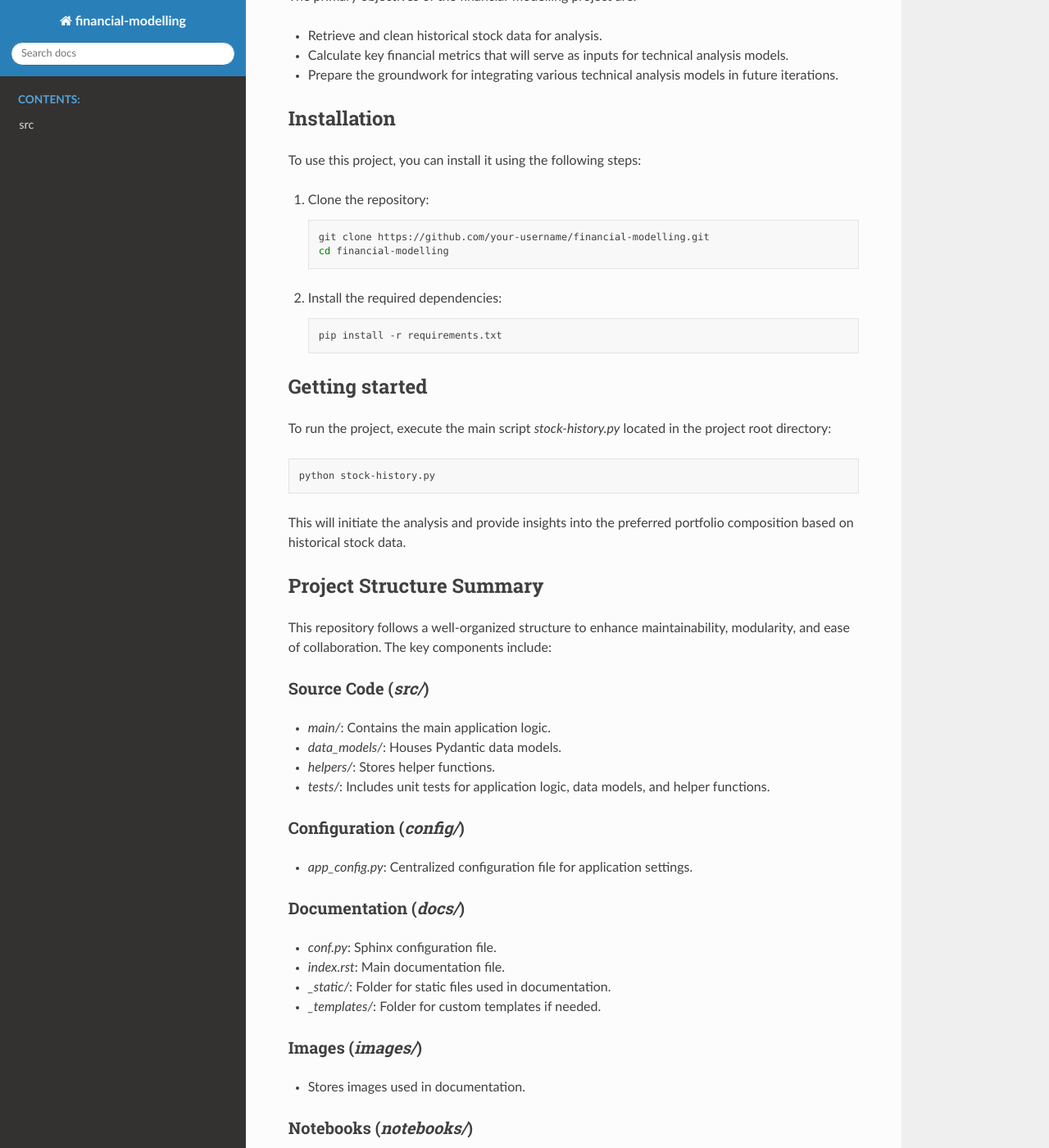
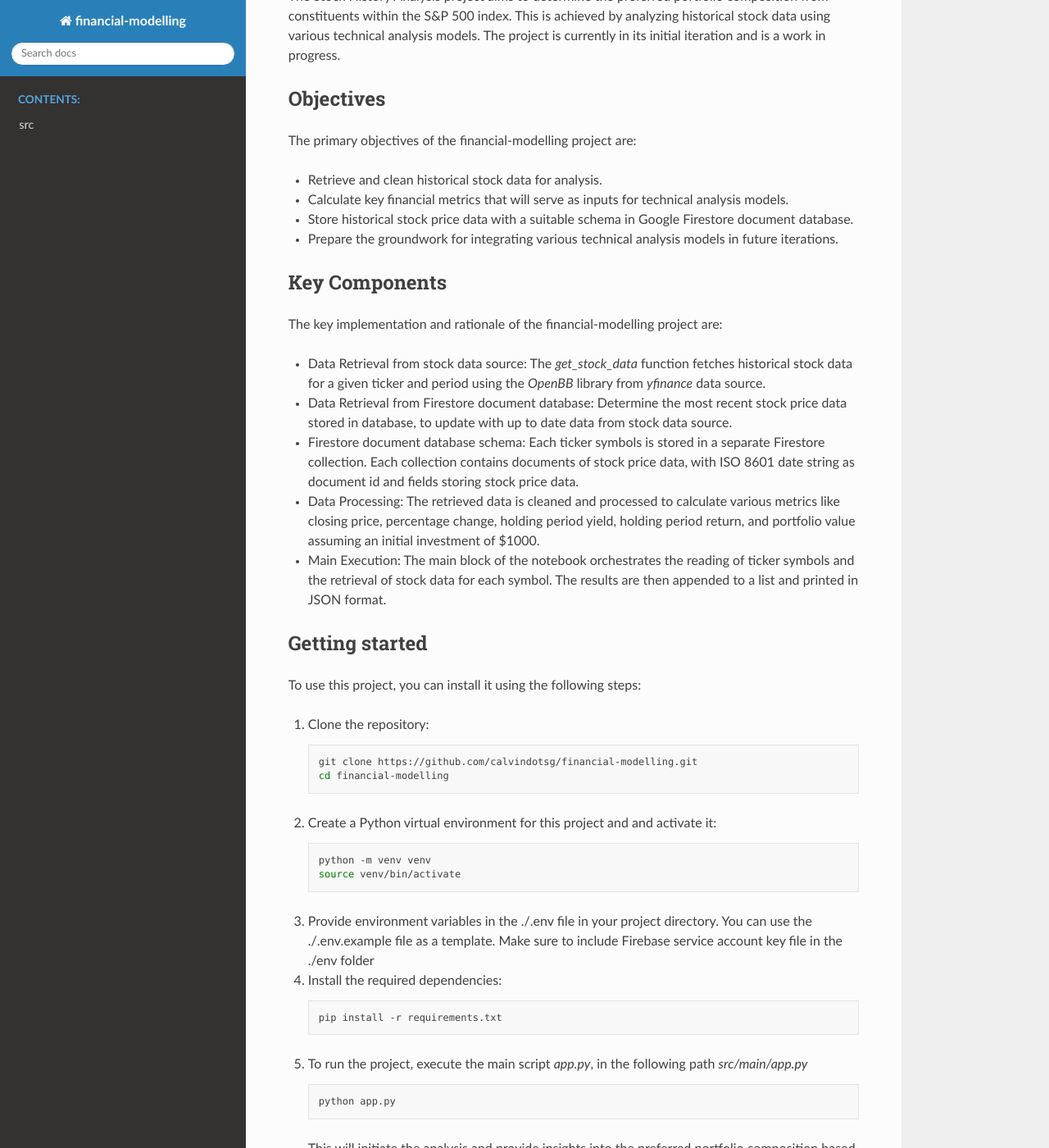
Before and after one commit to calvindotsg/financial-modelling, a Sphinx documentation site: the page built from docs/index.rst, in a window 1280 px wide and 1400 px high, scrolled down 1164 px. Shown: the whole window at 82% size. Built offline with Sphinx 7.4.7 and the Read the Docs theme 2.0.0, drawn with Linux system fonts in a browser that asks for light colours; some of the changed text lies outside the part shown.

Commit message:
update README.md with First iteration of storing historical stock price data on Google Firestore document database.
2. Update Sphinx documentation config `index.rst` with updated readme description

```diff
--- a/docs/conf.py
+++ b/docs/conf.py
@@ -7,8 +7,8 @@
 # https://www.sphinx-doc.org/en/master/usage/configuration.html#project-information
 
 project = 'financial-modelling'
-copyright = '2024, Calvin, Genevieve'
-author = 'Calvin, Genevieve'
+copyright = '2024, Loh, Calvin and Zeyrek, Genevieve'
+author = 'Loh, Calvin and Zeyrek, Genevieve'
 release = '0.1'
 
 # -- General configuration ---------------------------------------------------
--- a/docs/index.rst
+++ b/docs/index.rst
@@ -26,6 +26,11 @@ Indices and tables
 * :ref:`modindex`
 * :ref:`search`
 
+Overview
+--------
+
+The Stock History Analysis project aims to determine the preferred portfolio composition from constituents within the S&P 500 index. This is achieved by analyzing historical stock data using various technical analysis models. The project is currently in its initial iteration and is a work in progress.
+
 Objectives
 ----------
 
@@ -33,10 +38,23 @@ The primary objectives of the financial-modelling project are:
 
 - Retrieve and clean historical stock data for analysis.
 - Calculate key financial metrics that will serve as inputs for technical analysis models.
+- Store historical stock price data with a suitable schema in Google Firestore document database.
 - Prepare the groundwork for integrating various technical analysis models in future iterations.
 
-Installation
-------------
+Key Components
+--------------
+
+The key implementation and rationale of the financial-modelling project are:
+
+- Data Retrieval from stock data source: The `get_stock_data` function fetches historical stock data for a given ticker and period using the `OpenBB` library from `yfinance` data source.
+- Data Retrieval from Firestore document database: Determine the most recent stock price data stored in database, to update with up to date data from stock data source.
+- Firestore document database schema: Each ticker symbols is stored in a separate Firestore collection. Each collection contains documents of stock price data, with ISO 8601 date string as document id and fields storing stock price data.
+- Data Processing: The retrieved data is cleaned and processed to calculate various metrics like closing price, percentage change, holding period yield, holding period return, and portfolio value assuming an initial investment of $1000.
+- Main Execution: The main block of the notebook orchestrates the reading of ticker symbols and the retrieval of stock data for each symbol. The results are then appended to a list and printed in JSON format.
+
+
+Getting started
+---------------
 
 To use this project, you can install it using the following steps:
 
@@ -44,25 +62,47 @@ To use this project, you can install it using the following steps:
 
    .. code-block:: shell
 
-      git clone https://github.com/your-username/financial-modelling.git
+      git clone https://github.com/calvindotsg/financial-modelling.git
       cd financial-modelling
 
-2. Install the required dependencies:
+2. Create a Python virtual environment for this project and and activate it:
+
+   .. code-block:: shell
+
+      python -m venv venv
+      source venv/bin/activate
+
+3. Provide environment variables in the ./.env file in your project directory. You can use the ./.env.example file as a template. Make sure to include Firebase service account key file in the ./env folder
+
+4. Install the required dependencies:
 
    .. code-block:: shell
 
       pip install -r requirements.txt
 
-Getting started
----------------
+5. To run the project, execute the main script `app.py`, in the following path `src/main/app.py`
 
-To run the project, execute the main script `stock-history.py` located in the project root directory:
+   .. code-block:: shell
 
-.. code-block:: shell
+      python app.py
 
-   python stock-history.py
+   This will initiate the analysis and provide insights into the preferred portfolio composition based on historical stock data.
 
-This will initiate the analysis and provide insights into the preferred portfolio composition based on historical stock data.
+To access accompanying Jupyter Notebook in this project, follow these steps:
+
+1. Ensure you have Jupyter Notebook or JupyterLab installed.
+2. Clone the repository and navigate to the project directory.
+3. Open the `notebooks/stock-history.ipynb` notebook.
+4. Run the cells in sequence to perform the analysis.
+
+Future Work
+-----------
+The next steps for this project include:
+
+- Integration of technical analysis models to evaluate stock performance.
+- Optimization of portfolio composition based on historical performance and technical indicators.
+- Development of a user interface to interact with the analysis results.
+- Expansion of the dataset to include additional financial metrics and a broader range of stocks.
 
 Project Structure Summary
 -------------------------
@@ -87,8 +127,6 @@ Documentation (`docs/`)
 
 - `conf.py`: Sphinx configuration file.
 - `index.rst`: Main documentation file.
-- `_static/`: Folder for static files used in documentation.
-- `_templates/`: Folder for custom templates if needed.
 
 Images (`images/`)
 ~~~~~~~~~~~~~~~~~~
@@ -116,18 +154,52 @@ Requirements (`requirements.txt`)
 
 - Lists project dependencies.
 
+Environment files (`env/`)
+~~~~~~~~~~~~~~~~~~~~~~~~~~
+
+- Service account credential JSON files
+
+Attribution and Citation
+------------------------
+
+.. code-block:: bibtex
+
+   @misc{Loh_Zeyrek_2024,
+     title={calvindotsg/Financial-modelling: Determine the preferred portfolio composition from constituents within the S&P 500 index},
+     author={Loh, Calvin and Zeyrek, Genevieve},
+     year={2024},
+     url={https://github.com/calvindotsg/financial-modelling/},
+   }
+
+License
+-------
+
+This project is available under the CC-BY-SA-4.0 License, see the `License` file for more details. This license enables reusers to distribute, remix, adapt, and build upon the material in any medium or format, so long as attribution is given to the creator. The license allows for commercial use. If you remix, adapt, or build upon the material, you must license the modified material under identical terms.
+
 Contributing
 ------------
 
 If you'd like to contribute to the project, please follow the guidelines in the `CONTRIBUTING.md` file.
 
-License
+Contact
 -------
 
-This project is licensed under the MIT License - see the `LICENSE` file for details.
+For any queries or discussions regarding the project, please open an issue in the repository.
 
-References
+
+Acknowledgments
+---------------
+
+- Data provided by Yahoo Finance via the `OpenBB platform` library with `yfinance` extension.
+- S&P 500 company list sourced from the publicly available dataset on GitHub, provided by Rufus Pollock and the Open Knowledge Foundation.
+
+Disclaimer
 ----------
 
-- `Project Repository <https://github.com/your-username/financial-modelling>`_
-- `Issue Tracker <https://github.com/your-username/financial-modelling/issues>`_
+This project is in the early stages of development and is subject to significant changes. The current functionality is limited to data retrieval and preliminary processing. Users should be aware that the analysis models are not yet implemented, and the results should not be used for actual trading or investment decisions.
+
+Project links
+-------------
+
+- `GitHub Project Repository financial-modelling <https://github.com/calvindotsg/financial-modelling>`_
+- `Issue Tracker <https://github.com/calvindotsg/financial-modelling/issues>`_
```
Also changed, not shown: other parts of docs/index.rst (+1 -1 lines), README.md (+25 -14 lines).
